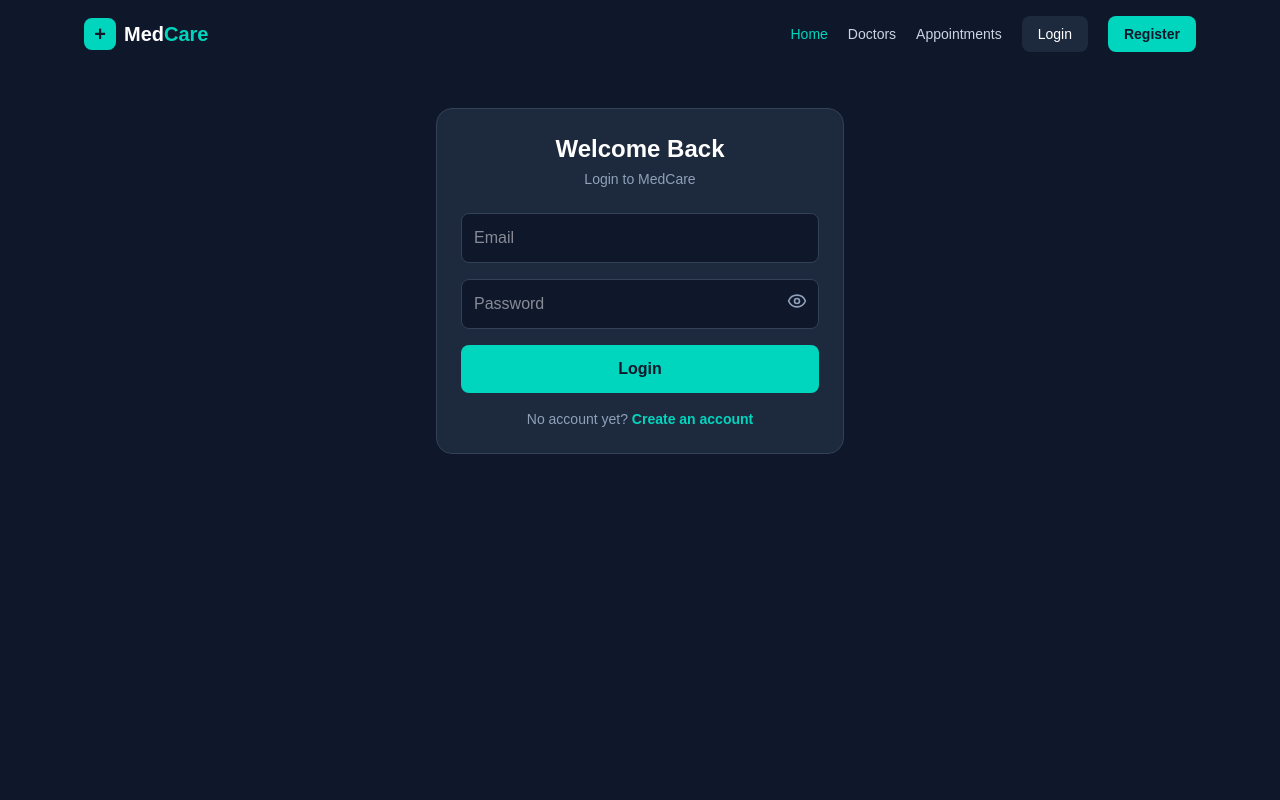
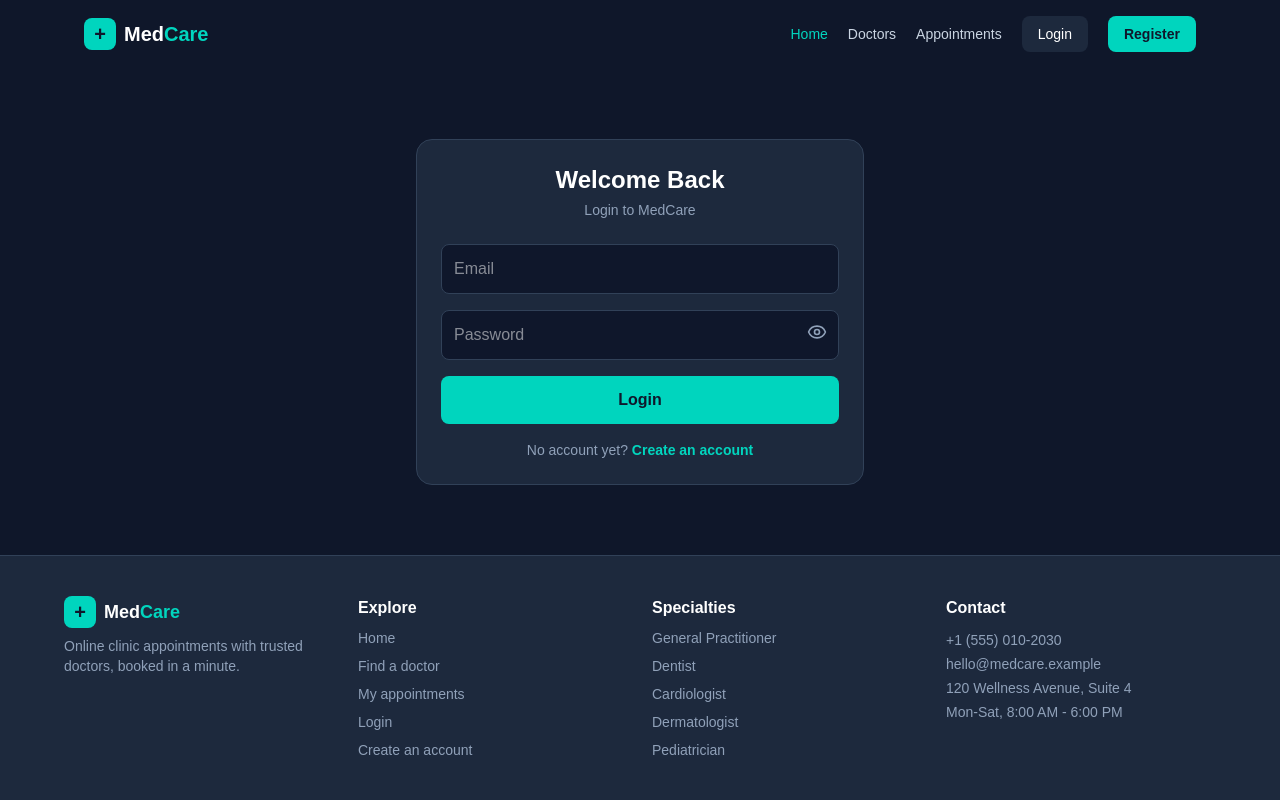
Before and after one commit to alawode-hub/medcare-app, a Next.js app: page /login in a window 1280 px wide. Shown: the top 800 px of the page. Built offline with nearby package versions, Linux system fonts and the light colour scheme; no server answers.

Commit message:
fix login register layout

```diff
--- a/app/layout.tsx
+++ b/app/layout.tsx
@@ -12,7 +12,7 @@ async function Header() {
   const user = await getCurrentUser();
 
   return (
-    <header className="max-w-6xl mx-auto px-5 py-4 flex justify-between items-center relative">
+    <header className="max-w-6xl mx-auto px-5 py-4 flex justify-between items-center relative w-full">
       <Link href="/" className="flex items-center gap-2 text-white font-bold text-xl">
         <span className="w-8 h-8 bg-teal-400 rounded-lg flex items-center justify-center text-slate-900 text-xl font-bold">+</span>
         <span>Med<span className="text-teal-400">Care</span></span>
@@ -44,11 +44,13 @@ async function Header() {
 export default function RootLayout({ children }: { children: React.ReactNode }) {
   return (
     <html lang="en" className="bg-slate-900">
-      <body className="bg-slate-900 min-h-screen text-white">
+      <body className="bg-slate-900 min-h-screen text-white flex flex-col">
         <Suspense fallback={<div className="h-16" />}>
           <Header />
         </Suspense>
-        {children}
+        <main className="flex-1 flex flex-col w-full">
+          {children}
+        </main>
         <Footer />
       </body>
     </html>
--- a/app/login/page.tsx
+++ b/app/login/page.tsx
@@ -9,8 +9,8 @@ export default function LoginPage() {
   const [showPassword, setShowPassword] = useState(false);
 
   return (
-    <div className="bg-slate-900 min-h-screen">
-      <main className="max-w-md mx-auto px-5 py-10">
+    <div className="flex-1 flex items-center justify-center px-5 py-8">
+      <main className="w-full max-w-md">
         <div className="bg-slate-800 rounded-2xl p-6 border border-slate-700">
           <h1 className="text-white text-2xl font-bold text-center">Welcome Back</h1>
           <p className="text-slate-400 text-sm text-center mt-1">Login to MedCare</p>
--- a/app/register/page.tsx
+++ b/app/register/page.tsx
@@ -32,8 +32,8 @@ export default function RegisterPage() {
   }
 
   return (
-    <div className="bg-slate-900 min-h-screen">
-      <main className="max-w-md mx-auto px-5 py-10">
+    <div className="flex-1 flex items-center justify-center px-5 py-8">
+      <main className="w-full max-w-md">
         <div className="bg-slate-800 rounded-2xl p-6 border border-slate-700">
           <h1 className="text-white text-2xl font-bold text-center">Create Account</h1>
           <p className="text-slate-400 text-sm text-center mt-1">Join MedCare in a minute</p>
```
